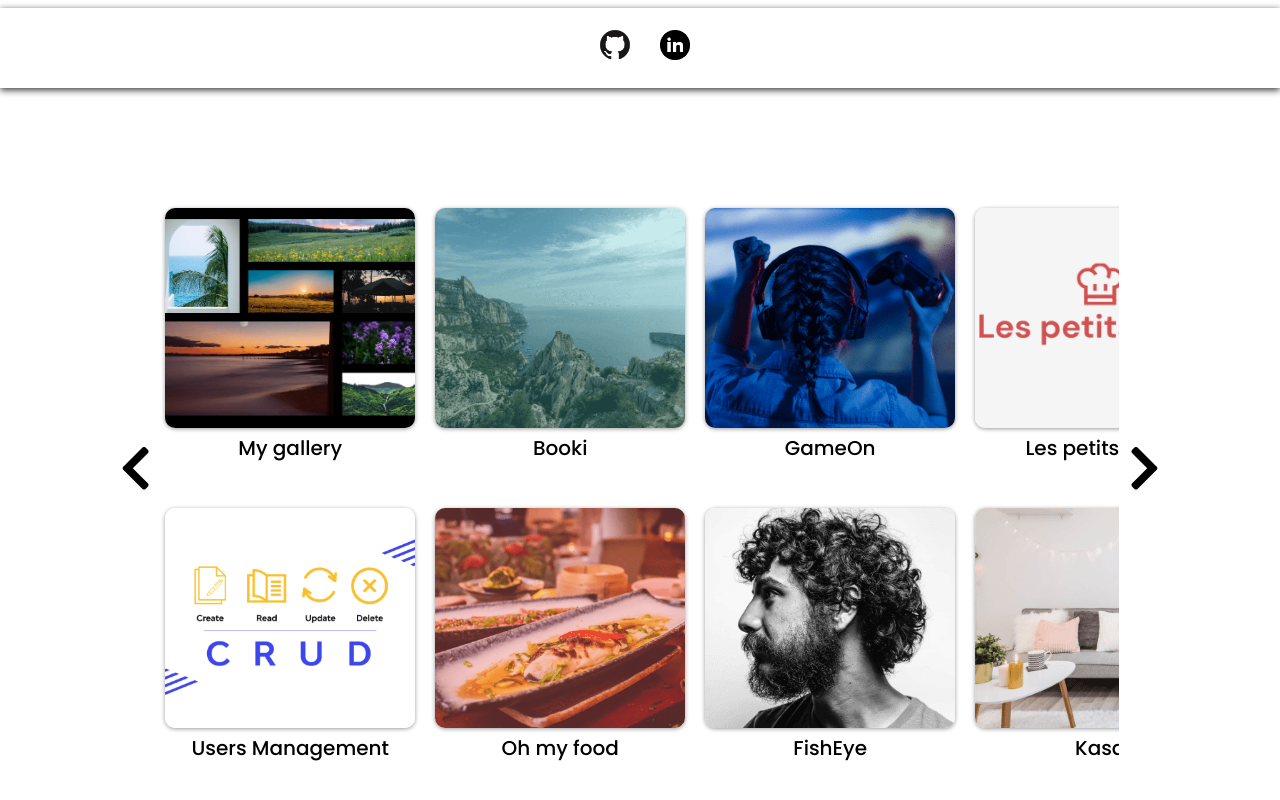
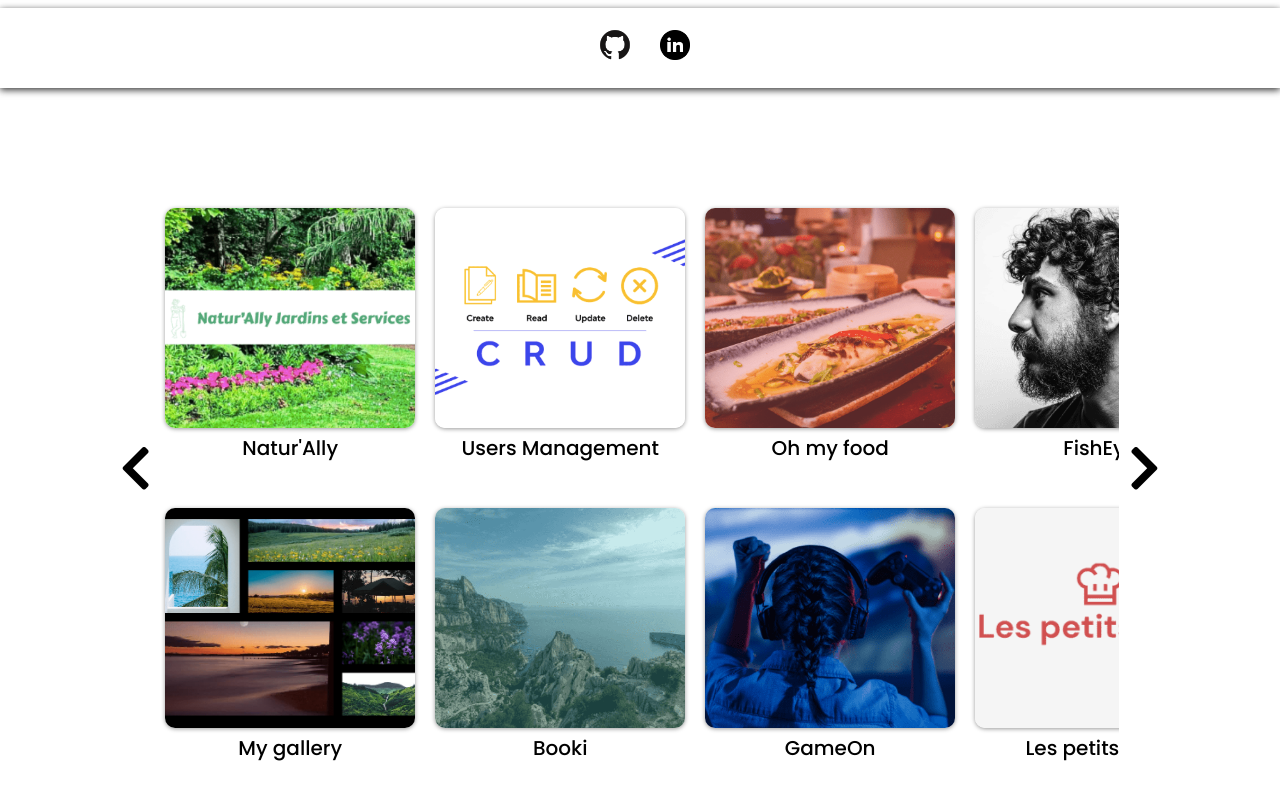
Before and after one commit to CeciliaBdev/PortFolio, a React (Create React App) app: page / in a window 1280 px wide. Shown: the part 712-1512 px from the top of the page. Built offline with nearby package versions, Linux system fonts and the light colour scheme.

Commit message:
update project naturally

```diff
--- a/src/datas/datas.js
+++ b/src/datas/datas.js
@@ -8,8 +8,14 @@ import sportsee from '../assets/sportsee.png'
 import argentbank from '../assets/argentbank.png'
 import mygallery from '../assets/mygallery.png'
 import users_management from '../assets/crud_user_management.png'
+import naturally from '../assets/naturally.png'
 
 export const Links = [
+  {
+    title: `Natur'Ally`,
+    cover: naturally,
+    site: 'https://natur-ally.vercel.app/',
+  },
   {
     title: 'My gallery',
     cover: mygallery,
```
Also changed, not shown: src/assets/naturally.png (added).
